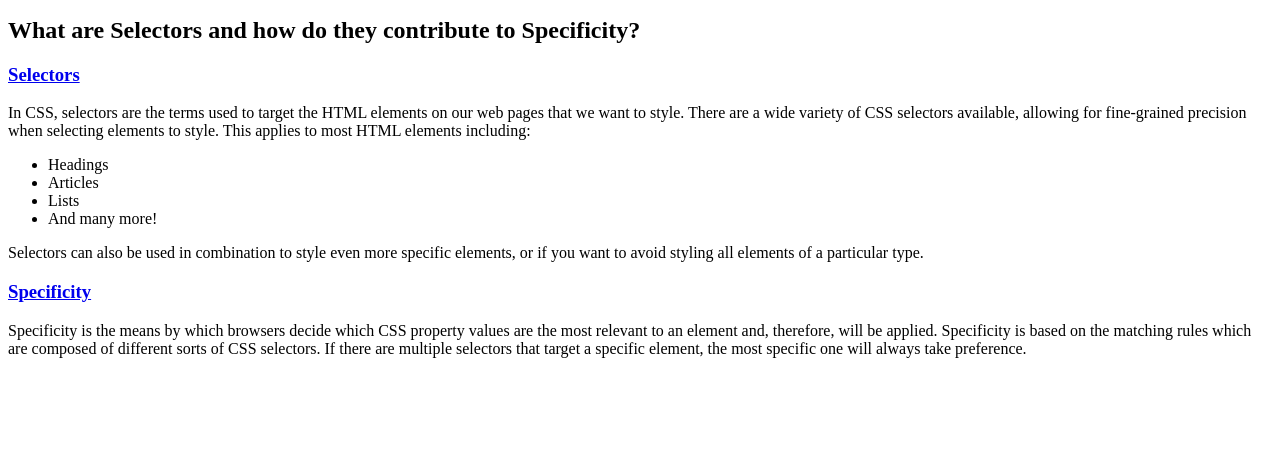
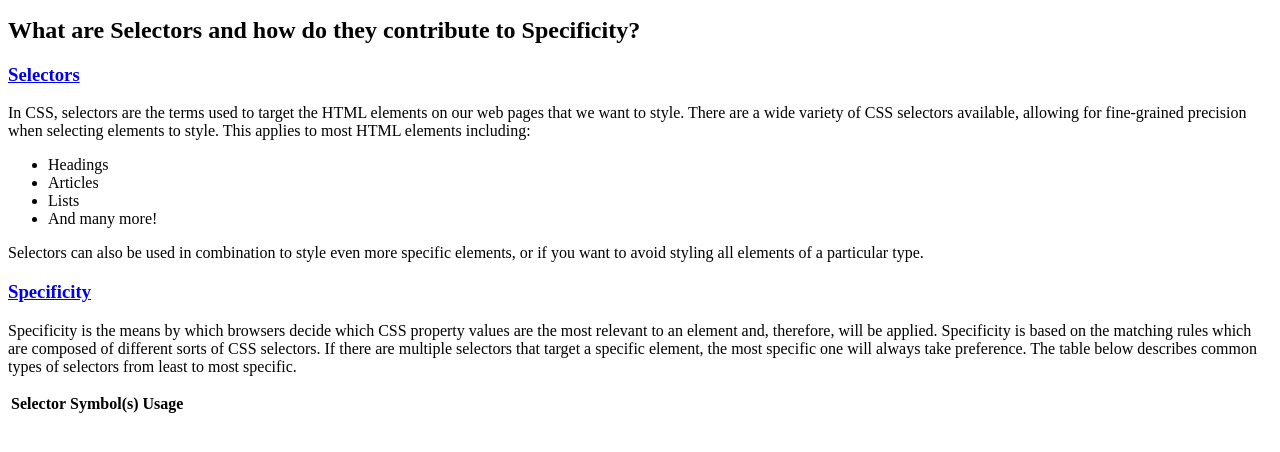
Before and after one commit to k-waldman/css-cheatsheet, a plain HTML site: page index.html in a window 1280 px wide. Shown: the part 106-558 px from the top of the page. Drawn offline with Linux system fonts and the light colour scheme.

Commit message:
create table and table head

```diff
--- a/index.html
+++ b/index.html
@@ -22,8 +22,16 @@
                 </ul>
                 <p>Selectors can also be used in combination to style even more specific elements, or if you want to avoid styling all elements of a particular type.</p>
             <h3><a href="https://developer.mozilla.org/en-US/docs/Web/CSS/Specificity" target="_blank">Specificity</a></h3></h3>
-                <p>Specificity is the means by which browsers decide which CSS property values are the most relevant to an element and, therefore, will be applied. Specificity is based on the matching rules which are composed of different sorts of CSS selectors. If there are multiple selectors that target a specific element, the most specific one will always take preference.</p>
-
+                <p>Specificity is the means by which browsers decide which CSS property values are the most relevant to an element and, therefore, will be applied. Specificity is based on the matching rules which are composed of different sorts of CSS selectors. If there are multiple selectors that target a specific element, the most specific one will always take preference. The table below describes common types of selectors from least to most specific.</p>
+        <table>
+            <thead>
+                <tr>
+                    <th>Selector</th>
+                    <th>Symbol(s)</th>
+                    <th>Usage</th>
+                </tr>
+            </thead>
+        </table>
     </section>
 </body>
 </html>
```
